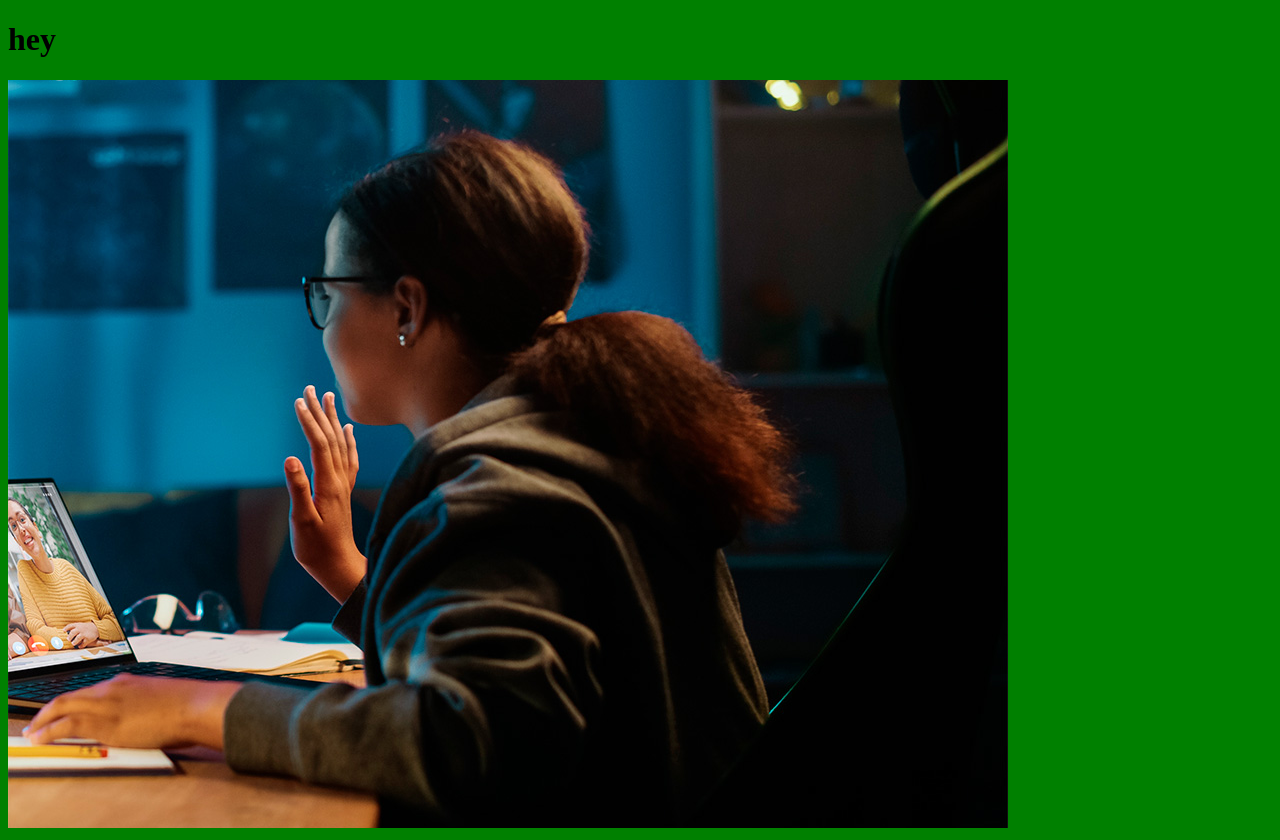
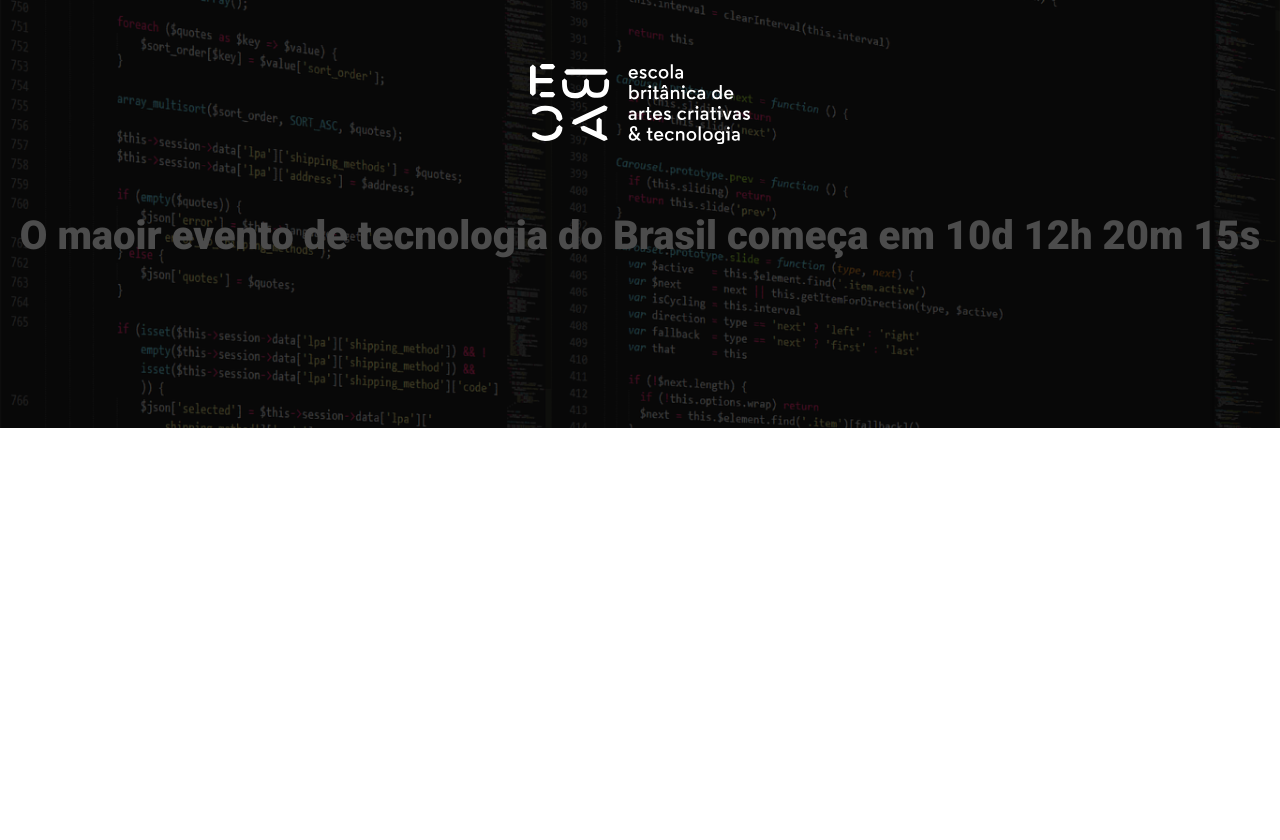
Before and after one commit to biro23/ebac_tech_talks, a website built with Parcel: page src/index.html in a window 1280 px wide. After the commit the page ends 800 px from the top, so only its background shows below. Built offline with nearby package versions, Linux system fonts and the light colour scheme.

Commit message:
criando o hero

```diff
--- a/src/index.html
+++ b/src/index.html
@@ -1,16 +1,32 @@
 <!DOCTYPE html>
 <html lang="en">
+
 <head>
   <meta charset="UTF-8">
   <meta name="viewport" content="width=device-width, initial-scale=1.0">
   <title>Document</title>
-  <link rel="stylesheet" href="styles/main.scss">
+  <link rel="preconnect" href="https://fonts.googleapis.com">
+  <link rel="preconnect" href="https://fonts.gstatic.com" crossorigin>
+  <link href="https://fonts.googleapis.com/css2?family=Roboto:wght@900&display=swap" rel="stylesheet">
+  <link rel="stylesheet" href="./styles/main.scss">
+
+
+
 </head>
+
 <body>
-  <h1>hey</h1>
-  <img src="./images/backend.png" alt="">
+  <!-- construindo o hero, cabecalho superior -->
+  <header class="hero">
+    <div class="container">
+      <img class="hero__logo" src="./images/ebac_logo.svg" alt="EBAC">
+    </div>
+    <P class="hero__text">
+      O maoir evento de tecnologia do Brasil começa em 10d 12h 20m 15s
+    </P>
+  </header>
 
-<script src="./scripts/main.js"></script>
+  <script src="./scripts/main.js"></script>
 
 </body>
+
 </html>
--- /dev/null
+++ b/src/styles/_hero.scss
@@ -0,0 +1,57 @@
+.hero {
+  padding-top: 64px;
+  padding-bottom: 100px;
+  background-image: url(../images/fundo.png); // criando o banner
+  background-repeat: no-repeat; // padir para imagem não se repetir
+  background-size: cover; // ajustando o tamanho da imagem para completar todo tamanho do container
+  position: relative;
+
+  .container {
+    position: relative;
+  }
+
+  // criando um overley
+  &::before {
+    position: absolute;
+    top: 0;
+    left: 0;
+    width: 100%;
+    height: 100%;
+    background-color: #000;
+    content: " ";
+    opacity: 0.7;
+  }
+
+  &__text {
+    margin-top: 64px;
+    margin-bottom: 64px;
+    font-size: 40px;
+    line-height: 56px;
+    font-weight: 800;
+    text-align: center;
+  }
+
+  // estilizando a tag ima com a class hero__logo
+  &__logo {
+    margin: 0 auto;
+    height: 80px;
+    display: block;
+  }
+
+  @media (max-width: 640px) {
+    // diminuindo a altura do logo
+    padding: 40px 0;
+
+    &__logo {
+      height: 40px;
+    }
+
+    // editar o texto
+
+    &__text {
+      font-size: 22px;
+      line-height: 24px;
+      margin: 24px 0;
+    }
+  }
+}
--- a/src/styles/main.scss
+++ b/src/styles/main.scss
@@ -1,3 +1,30 @@
-body {
-  background-color:green;
+
+@use 'hero';
+//reset
+* {
+  margin: 0;
+  padding: 0;
+  box-sizing: border-box;
+  font-family: Roboto, sans-serif;
+  color: #fff;
 }
+
+// classe para o container, margem: 0 auto para centralizar
+
+.container {
+  max-width: 960px;
+  width: 100%;
+  margin: 0 auto;
+
+  // criando uma nova media query, ajustando o responsivo para o tablet e celular, 640px funciona para celulares
+
+  @media (max-width: 640px) {
+    max-width: 80%;
+  }
+
+  // tela de netbook
+
+  @media (max-width: 1024px){
+    max-width: 90%;
+  }
+}
```
